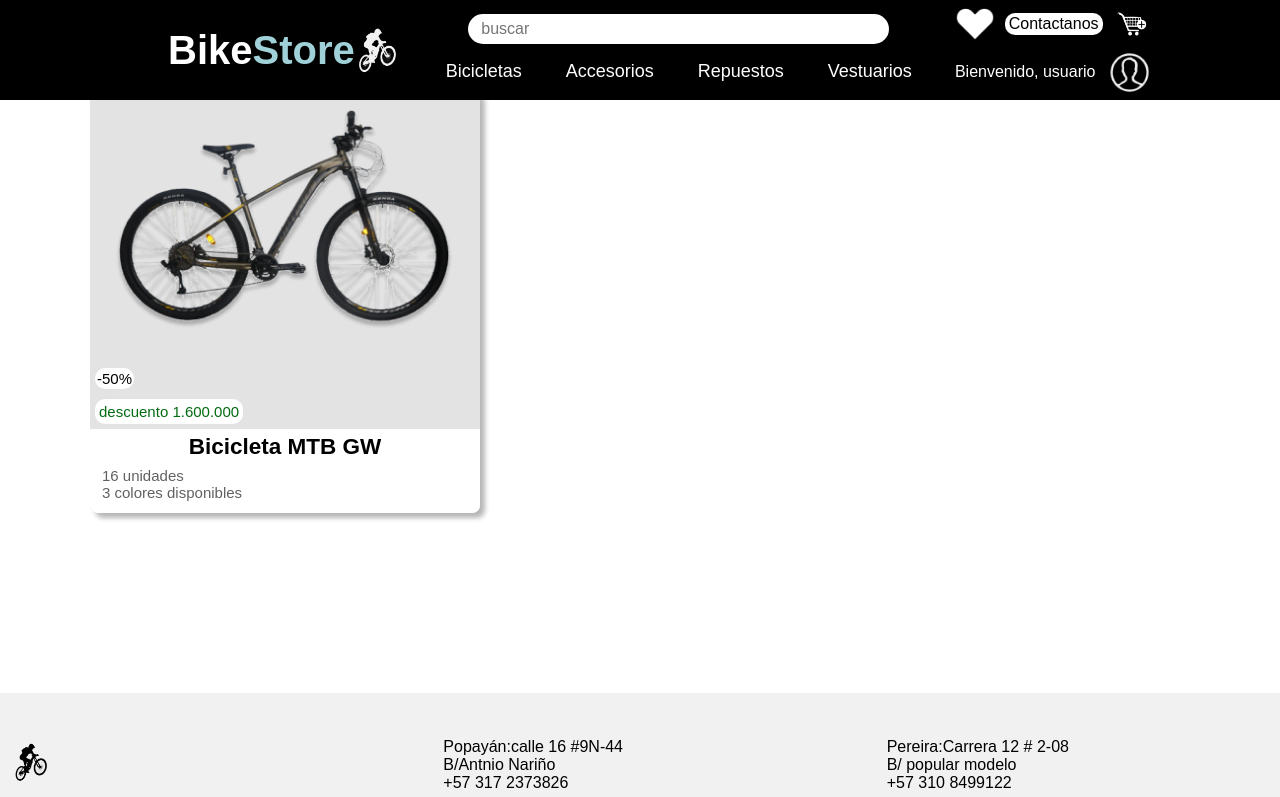
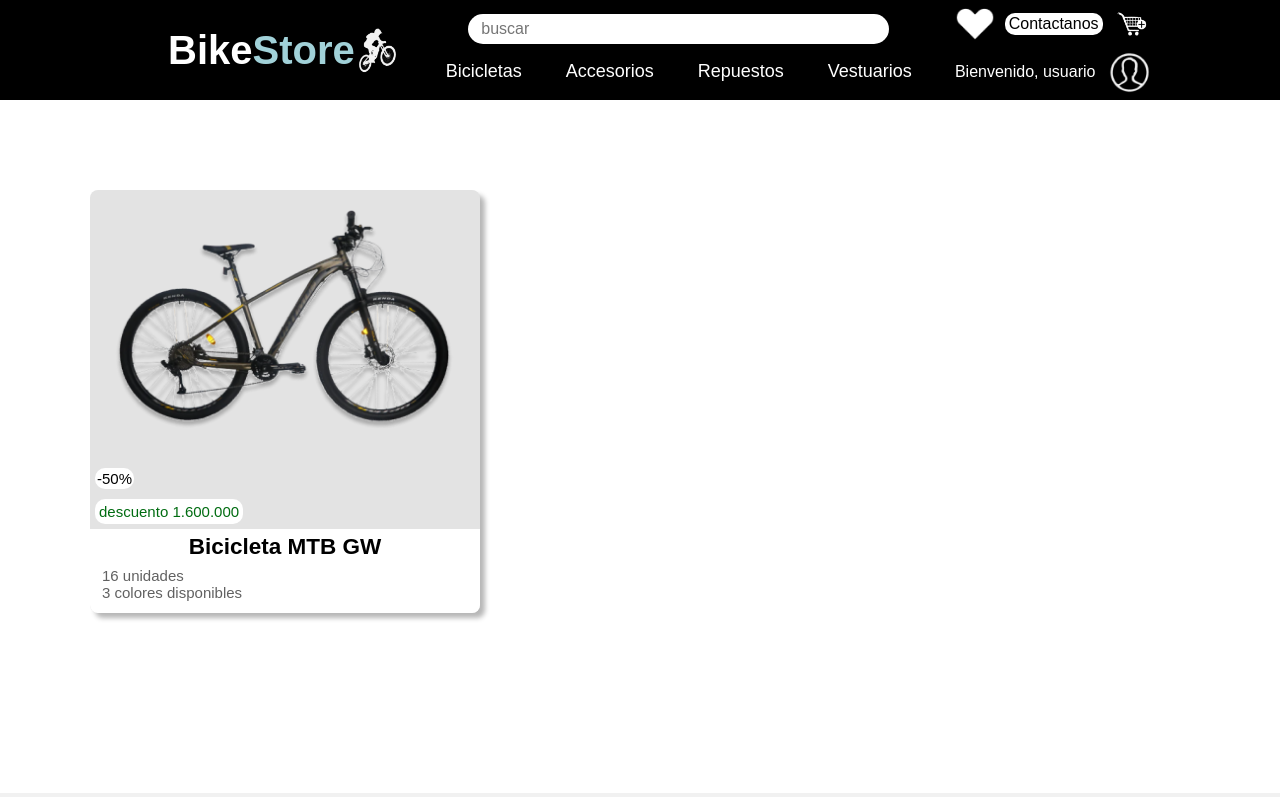
Before and after one commit to SebastianRodP/BikeStorePAGE, a React (Vite) app in the folder Frontend/: page / in a window 1280 px wide. Shown: the top 797 px of the page. Built offline with nearby package versions, Linux system fonts and the light colour scheme; a web font is replaced by a local one.

Commit message:
agrego el componente de Navbar.css con correciones

```diff
--- a/Frontend/src/Components/Navbar/Navbar.css
+++ b/Frontend/src/Components/Navbar/Navbar.css
@@ -13,12 +13,13 @@
 .header{
     background-color: black;
     width: 100%;
-    position: fixed;
+    position: sticky;
     top: 0;
     left: 0;
     font-family: "Jockey One", sans-serif;
     font-weight: 400;
     font-style: normal;
+    z-index: 1000;
 }
 
 .logo{
```
